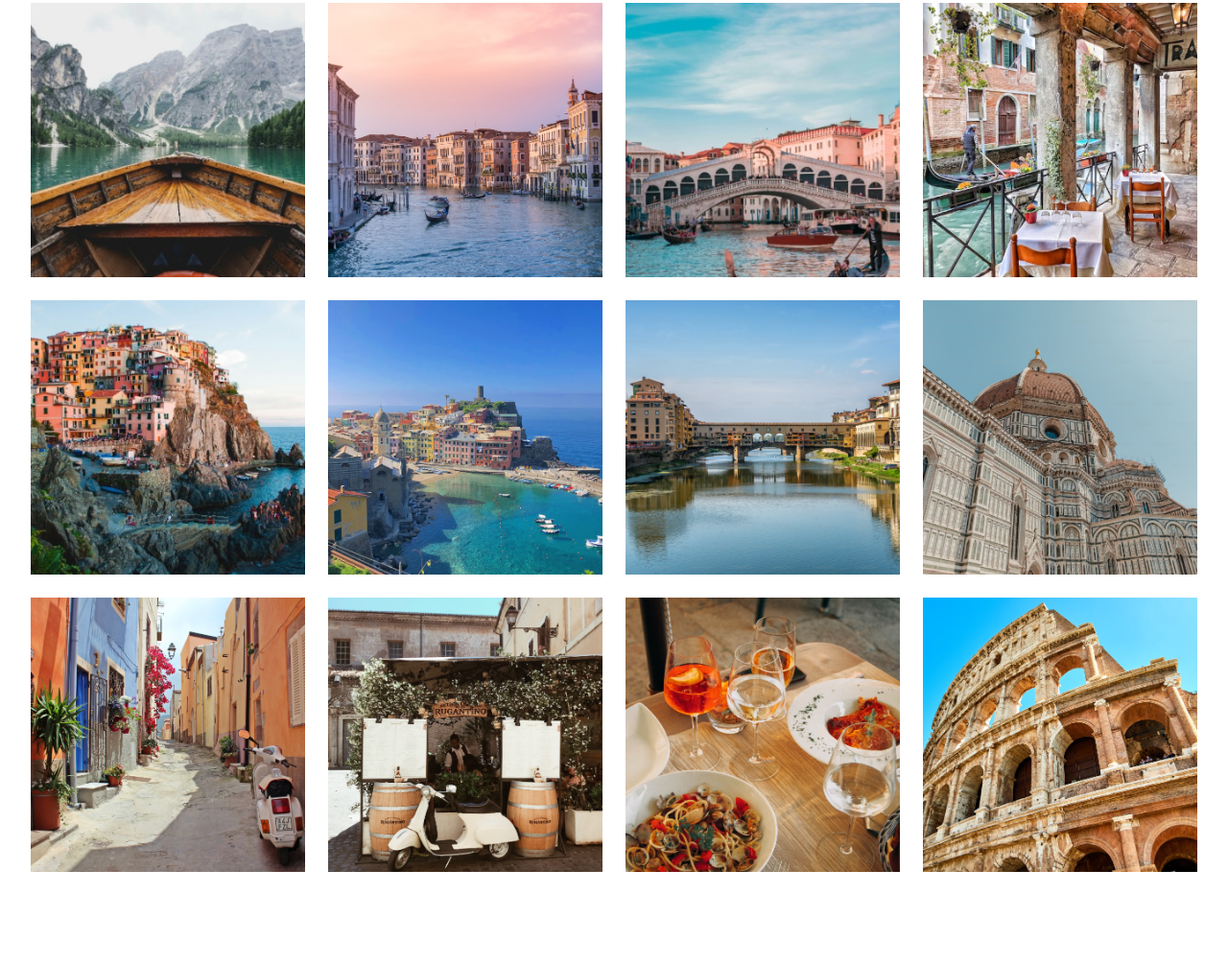
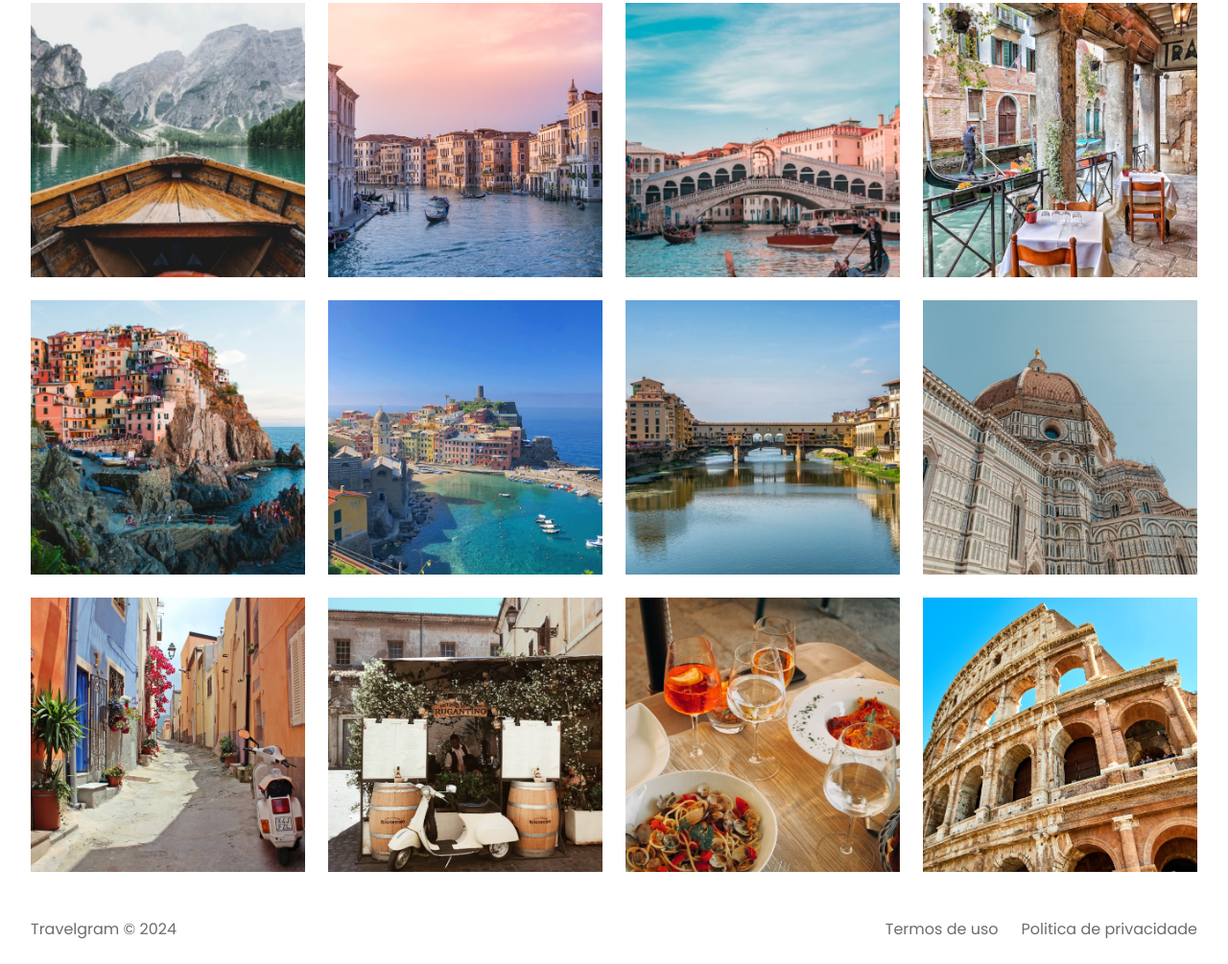
Before and after one commit to taakDiogoSantos/Perfil-Viagem, a plain HTML site: page index.html in a window 1280 px wide. Shown: the part 357-1362 px from the top of the page at 96% size. Before the commit the page ends 1290 px from the top, so only its background shows below. Drawn offline with Linux system fonts and the light colour scheme.

Commit message:
done footer

```diff
--- a/index.html
+++ b/index.html
@@ -79,5 +79,11 @@
         <img src="assets/images/Image 12.png" alt="">
     </main>
 
+    <footer class="container">
+        <span>Travelgram &copy; 2024</span>
+        <span>Termos de uso</span>
+        <span>Politica de privacidade</span>
+    </footer>
+
 </body>
 </html>
--- /dev/null
+++ b/styles/footer.css
@@ -0,0 +1,9 @@
+footer{
+    display: flex;
+    padding-block: 24px;
+    gap: 24px;
+}
+
+footer span:nth-child(1) {
+    margin-right: auto;
+}
--- a/styles/index.css
+++ b/styles/index.css
@@ -2,3 +2,4 @@
 @import url(nav.css);
 @import url(header.css);
 @import url(main.css);
+@import url(footer.css);
```
